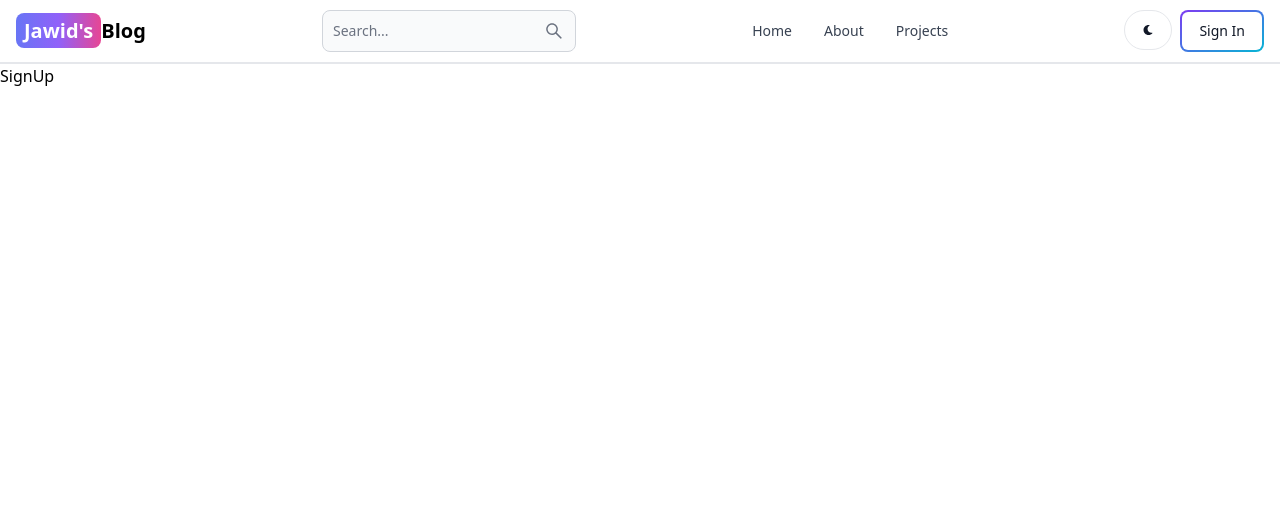
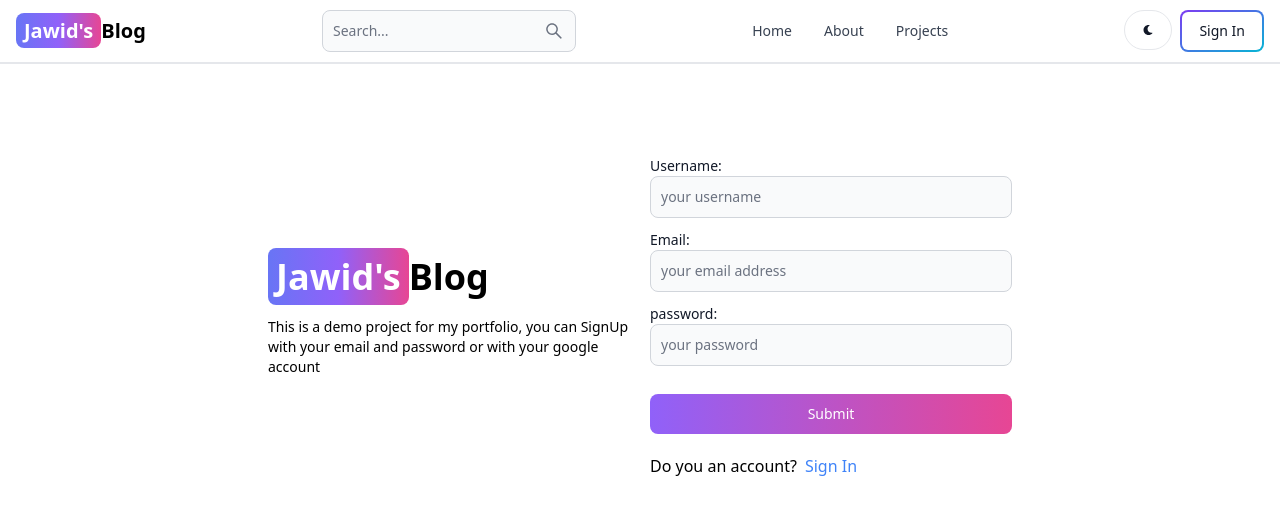
Before and after one commit to jawid-fakhari/Mern-Blog, a React (Vite) app in the folder client/: page /signup in a window 1280 px wide. Shown: the top 514 px of the page. Built offline with nearby package versions, Linux system fonts and the light colour scheme.

Commit message:
signup page UI completed and sign in link lined to it's page

```diff
--- a/client/src/pages/SignUp.jsx
+++ b/client/src/pages/SignUp.jsx
@@ -1,9 +1,54 @@
+import { Button, Label, TextInput } from 'flowbite-react'
 import React from 'react'
+import { Link } from 'react-router-dom'
 
-function SignUp() {
-    return (
-        <div>SignUp</div>
-    )
+export default function SignUp() {
+    return <div className='min-h-scree mt-20'>
+        <div className='flex p-3 max-w-3xl mx-auto flex-col md:flex-row md:items-center gap-5'>
+            {/* left */}
+            <div className='flex-1'>
+                <Link to="/" className='font-bold dark:text-white text-4xl'>
+                    <span className='px-2 py-1 bg-gradient-to-r from-indigo-500 via-purple-500 to-pink-500 rounded-lg text-white'>Jawid's
+                    </span>
+                    Blog
+                </Link>
+                <p className='text-sm mt-5'>This is a demo project for my portfolio, you can SignUp with your email and password or with your google account</p>
+            </div>
+            {/* right */}
+            <div className='flex-1'>
+                <form>
+                    <div className='flex flex-col'>
+                        <Label value='Username: ' />
+                        <TextInput
+                            type='text'
+                            placeholder='your username'
+                            id='username' />
+                    </div>
+                    <div className='flex flex-col mt-3'>
+                        <Label value='Email: ' />
+                        <TextInput
+                            type='email'
+                            placeholder='your email address'
+                            id='email' />
+                    </div>
+                    <div className='flex flex-col mt-3'>
+                        <Label value='password: ' />
+                        <TextInput
+                            type='Password'
+                            placeholder='your password'
+                            id='password' />
+                    </div>
+                    <Button className='w-full mt-7' gradientDuoTone='purpleToPink' type='submit'>
+                        Submit
+                    </Button>
+                    <span className='flex gap-2 mt-5'>
+                        Do you an account?
+                        <Link to='/signin' className=' text-blue-500'>
+                            Sign In
+                        </Link>
+                    </span>
+                </form>
+            </div>
+        </div>
+    </div>
 }
-
-export default SignUp
```
Also changed, not shown: client/src/components/Header.jsx (+7 -5 lines).
